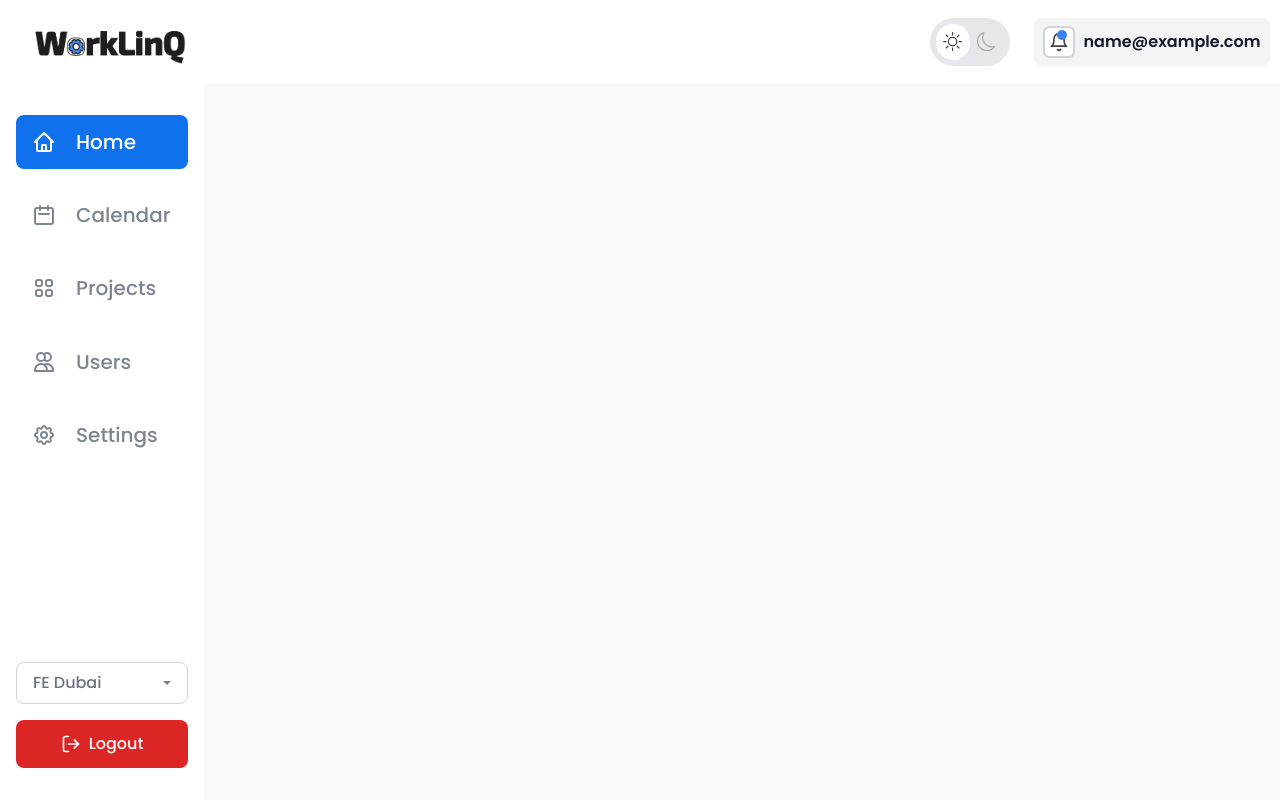
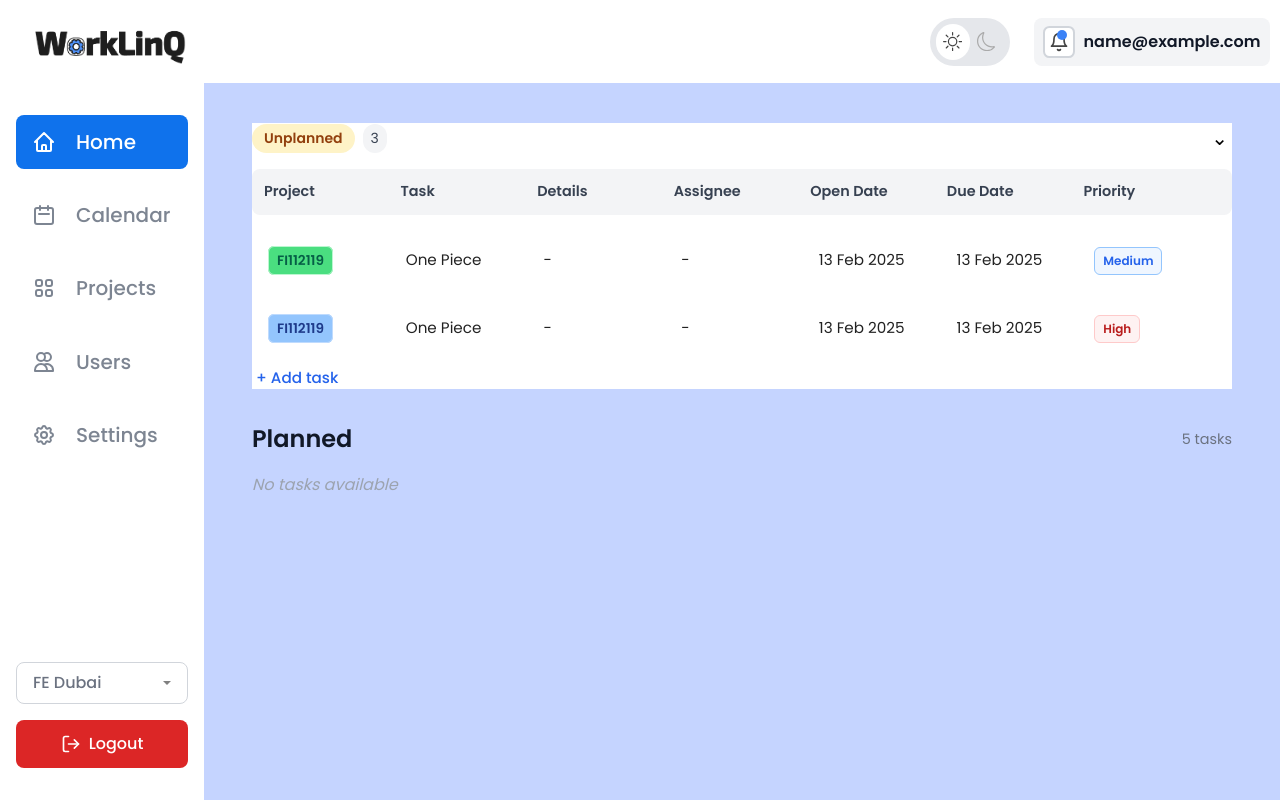
Before and after one commit to sujilvsukumaran/worklinq, a Next.js app: page / in a window 1280 px wide. Built offline with nearby package versions, Linux system fonts and the light colour scheme; sample sign-in values are in the browser's storage.

Commit message:
Working on unplanned tasks

```diff
--- a/src/app/globals.css
+++ b/src/app/globals.css
@@ -17,7 +17,7 @@ html {
 
 /* THEME VARIABLES */
 :root {
-  --color-bg: #f9f9f9;
+  --color-bg: #c5d4ff;
   --color-text: #222;
   --color-primary: #007bff;
   --color-primary-hover: #0056b3;
--- a/src/containers/dashboard/components/Sidebar.tsx
+++ b/src/containers/dashboard/components/Sidebar.tsx
@@ -19,7 +19,12 @@ const navItems = [
     { id: 'settings',label: 'Settings', icon: <HiOutlineCog /> },
 ];
 
-export default function Sidebar() {
+interface SidebarProps {
+    onSelect :(id:string) => void;
+    activeView: string;
+}
+
+export default function Sidebar({onSelect, activeView}: SidebarProps) {
     const [active, setActive] = useState('home');
     const [location, setLocation] = useState('FE Dubai');
 
@@ -37,6 +42,7 @@ export default function Sidebar() {
                         className={`${styles.navItem} ${active === item.id ? styles.active : ''}`}
                         onClick={() => {
                             console.log(`clicked on: ${item.id}`);
+                            onSelect(item.id);
                             setActive(item.id);
                         }}
                     >
--- /dev/null
+++ b/src/containers/dashboard/components/TaskRow.tsx
@@ -0,0 +1,42 @@
+// components/TaskRow.tsx
+import styles from '../styles/TaskRow.module.css';
+
+interface TaskRowProps {
+    projectId: string;
+    task: string;
+    details?: string;
+    assignee?: string;
+    openDate: string;
+    dueDate: string;
+    priority: 'High' | 'Medium' | 'Low';
+    color?: 'green' | 'blue' | 'gray';
+}
+
+export default function TaskRow({
+                                    projectId,
+                                    task,
+                                    details = '-',
+                                    assignee = '-',
+                                    openDate,
+                                    dueDate,
+                                    priority,
+                                    color = 'gray',
+                                }: TaskRowProps) {
+    return (
+        <div className={`${styles.row} ${styles[color]}`}>
+            <div className={styles.cell}>
+                <span className={styles.project}>{projectId}</span>
+            </div>
+            <div className={styles.cell}>{task}</div>
+            <div className={styles.cell}>{details}</div>
+            <div className={styles.cell}>{assignee}</div>
+            <div className={styles.cell}>{openDate}</div>
+            <div className={styles.cell}>{dueDate}</div>
+            <div className={styles.cell}>
+                <span className={`${styles.priority} ${styles[priority.toLowerCase()]}`}>
+                    {priority}
+                </span>
+            </div>
+        </div>
+    );
+}
--- a/src/containers/dashboard/pages/MainDashboard.tsx
+++ b/src/containers/dashboard/pages/MainDashboard.tsx
@@ -3,15 +3,31 @@
 import Sidebar from '../components/Sidebar';
 import Topbar from '../components/Topbar';
 import styles from '../styles/Dashboard.module.css';
+import {useState} from "react";
+import HomeView from "@/containers/dashboard/sections/home/HomeView";
 
 export default function MainDashboard() {
+
+    const [activeView, setActiveView] = useState('home');
+
+    const renderContent = () => {
+        switch (activeView) {
+            case 'home': return <HomeView />;
+            case 'calendar': return <div>📅 Calendar View</div>;
+            case 'projects': return <div>📁 Projects View</div>;
+            case 'users': return <div>👥 Users View</div>;
+            case 'settings': return <div>⚙️ Settings View</div>;
+            default: return <div>🚧 Coming soon...</div>;
+        }
+    }
+
     return (
         <div className={styles.dashboardWrapper}>
             <Topbar/>
             <div className={styles.dashboardBody}>
-                <Sidebar/>
+                <Sidebar activeView={activeView } onSelect={setActiveView} />
                 <div className={styles.dashboardContent}>
-                    {/* Main content will go here */}
+                    {renderContent()}
                 </div>
             </div>
         </div>
--- /dev/null
+++ b/src/containers/dashboard/sections/home/HomeView.tsx
@@ -0,0 +1,16 @@
+// sections/HomeView.tsx
+'use client';
+
+import UnplannedSection from './UnplannedSection';
+import PlannedSection from './PlannedSection';
+
+export default function HomeView() {
+    return (
+        <div style={{ padding: '1.5rem 2rem', flex: 1, overflowY: 'auto' }}>
+            <UnplannedSection />
+            <div style={{ marginTop: '2rem' }}>
+                <PlannedSection />
+            </div>
+        </div>
+    );
+}
--- /dev/null
+++ b/src/containers/dashboard/sections/home/PlannedSection.tsx
@@ -0,0 +1,15 @@
+import styles from '../../styles/PlannedSection.module.css'
+export default function PlannedSection(){
+    return (
+        <section className={styles.wrapper}>
+            <div className={styles.header}>
+                <h2 className={styles.title}>Planned</h2>
+                <span className={styles.count}>5 tasks</span>
+            </div>
+            <div className={styles.taskList}>
+                {/* Placeholder for task rows */}
+                <div className={styles.placeholder}>No tasks available</div>
+            </div>
+        </section>
+    );
+}
--- /dev/null
+++ b/src/containers/dashboard/sections/home/UnplannedSection.tsx
@@ -0,0 +1,53 @@
+import styles from '../../styles/UnplannedSection.module.css'
+import TaskRow from "@/containers/dashboard/components/TaskRow";
+
+const dummyTasks = [
+    {
+        projectId: 'FI112119',
+        task: 'One Piece',
+        openDate: '13 Feb 2025',
+        dueDate: '13 Feb 2025',
+        priority: 'Medium' as const,
+        color: 'green' as const
+    },
+    {
+        projectId: 'FI112119',
+        task: 'One Piece',
+        openDate: '13 Feb 2025',
+        dueDate: '13 Feb 2025',
+        priority: 'High' as const,
+        color: 'blue' as const
+    }
+]
+
+
+export default function UnplannedSection () {
+    return (
+        <section className={styles.wrapper}>
+            <div className={styles.headerRow}>
+                <span className={styles.sectionTitle}>
+                    <span className={styles.badge}>Unplanned</span>
+                    <span className={styles.count}>3</span>
+                </span>
+                <button className={styles.dropdown}>⌄</button>
+            </div>
+
+            <div className={styles.tableHeader}>
+                <div>Project</div>
+                <div>Task</div>
+                <div>Details</div>
+                <div>Assignee</div>
+                <div>Open Date</div>
+                <div>Due Date</div>
+                <div>Priority</div>
+            </div>
+
+            <div className={styles.taskList}>
+                {dummyTasks.map ((task, index) => (
+                    <TaskRow key={index} {...task} />
+                ))}
+                <div className={styles.addTask}>+ Add task</div>
+            </div>
+        </section>
+    );
+}
--- /dev/null
+++ b/src/containers/dashboard/styles/PlannedSection.module.css
@@ -0,0 +1,34 @@
+.wrapper {
+    padding: 0;
+    display: flex;
+    flex-direction: column;
+}
+
+.header {
+    display: flex;
+    align-items: center;
+    justify-content: space-between;
+    margin-bottom: 1rem;
+}
+
+.title {
+    font-size: 1.5rem;
+    font-weight: 600;
+    color: #111827;
+}
+
+.count {
+    font-size: 0.9rem;
+    color: #6b7280;
+}
+
+.taskList {
+    display: flex;
+    flex-direction: column;
+    gap: 1rem;
+}
+
+.placeholder {
+    font-style: italic;
+    color: #9ca3af;
+}
--- /dev/null
+++ b/src/containers/dashboard/styles/TaskRow.module.css
@@ -0,0 +1,67 @@
+.row {
+    display: grid;
+    grid-template-columns: repeat(7, 1fr);
+    align-items: center;
+    font-size: 0.95rem;
+    border-radius: 0.5rem;
+    padding: 0.5rem;
+    transition: background 0.2s ease;
+}
+
+.cell {
+    padding: 0.5rem;
+}
+
+.project {
+    font-weight: 600;
+    padding: 0.25rem 0.5rem;
+    border-radius: 0.375rem;
+    color: white;
+    font-size: 0.85rem;
+}
+
+.green .project {
+    background-color: #4ade80;
+    color: #065f46;
+    border: 1px solid #bbf7d0;
+}
+
+.blue .project {
+    background-color: #93c5fd;
+    color: #1e3a8a;
+    border: 1px solid #bfdbfe;
+}
+
+.gray .project {
+    background-color: #e5e7eb;
+    color: #374151;
+    border: 1px solid #d1d5db;
+}
+
+/* Priority badges */
+.priority {
+    font-weight: 600;
+    font-size: 0.75rem;
+    padding: 0.25rem 0.5rem;
+    border-radius: 0.375rem;
+    border: 1px solid;
+    display: inline-block;
+}
+
+.priority.medium {
+    color: #2563eb;
+    border-color: #93c5fd;
+    background: #eff6ff;
+}
+
+.priority.high {
+    color: #b91c1c;
+    border-color: #fecaca;
+    background: #fef2f2;
+}
+
+.priority.low {
+    color: #065f46;
+    border-color: #bbf7d0;
+    background: #ecfdf5;
+}
--- /dev/null
+++ b/src/containers/dashboard/styles/UnplannedSection.module.css
@@ -0,0 +1,68 @@
+.wrapper {
+    display: flex;
+    flex-direction: column;
+    gap: 1rem;
+    background-color: white;
+}
+
+.headerRow {
+    display: flex;
+    justify-content: space-between;
+    align-items: center;
+}
+
+.sectionTitle {
+    display: flex;
+    align-items: center;
+    gap: 0.5rem;
+}
+
+.badge {
+    background: #fef3c7;
+    color: #92400e;
+    font-weight: 600;
+    padding: 0.25rem 0.75rem;
+    border-radius: 9999px;
+    font-size: 0.875rem;
+}
+
+.count {
+    font-size: 0.875rem;
+    background: #f3f4f6;
+    color: #374151;
+    padding: 0.25rem 0.5rem;
+    border-radius: 9999px;
+}
+
+.dropdown {
+    border: none;
+    background: transparent;
+    font-size: 1.25rem;
+    cursor: pointer;
+    padding: 0 0.25rem;
+}
+
+.tableHeader {
+    display: grid;
+    grid-template-columns: repeat(7, 1fr);
+    background: #f3f4f6;
+    padding: 0.75rem;
+    font-weight: 600;
+    border-radius: 0.5rem;
+    font-size: 0.9rem;
+    color: #374151;
+}
+
+.taskList {
+    display: flex;
+    flex-direction: column;
+    gap: 0.5rem;
+}
+
+.addTask {
+    font-weight: 500;
+    color: #2563eb;
+    font-size: 0.95rem;
+    padding-left: 0.25rem;
+    cursor: pointer;
+}
```
